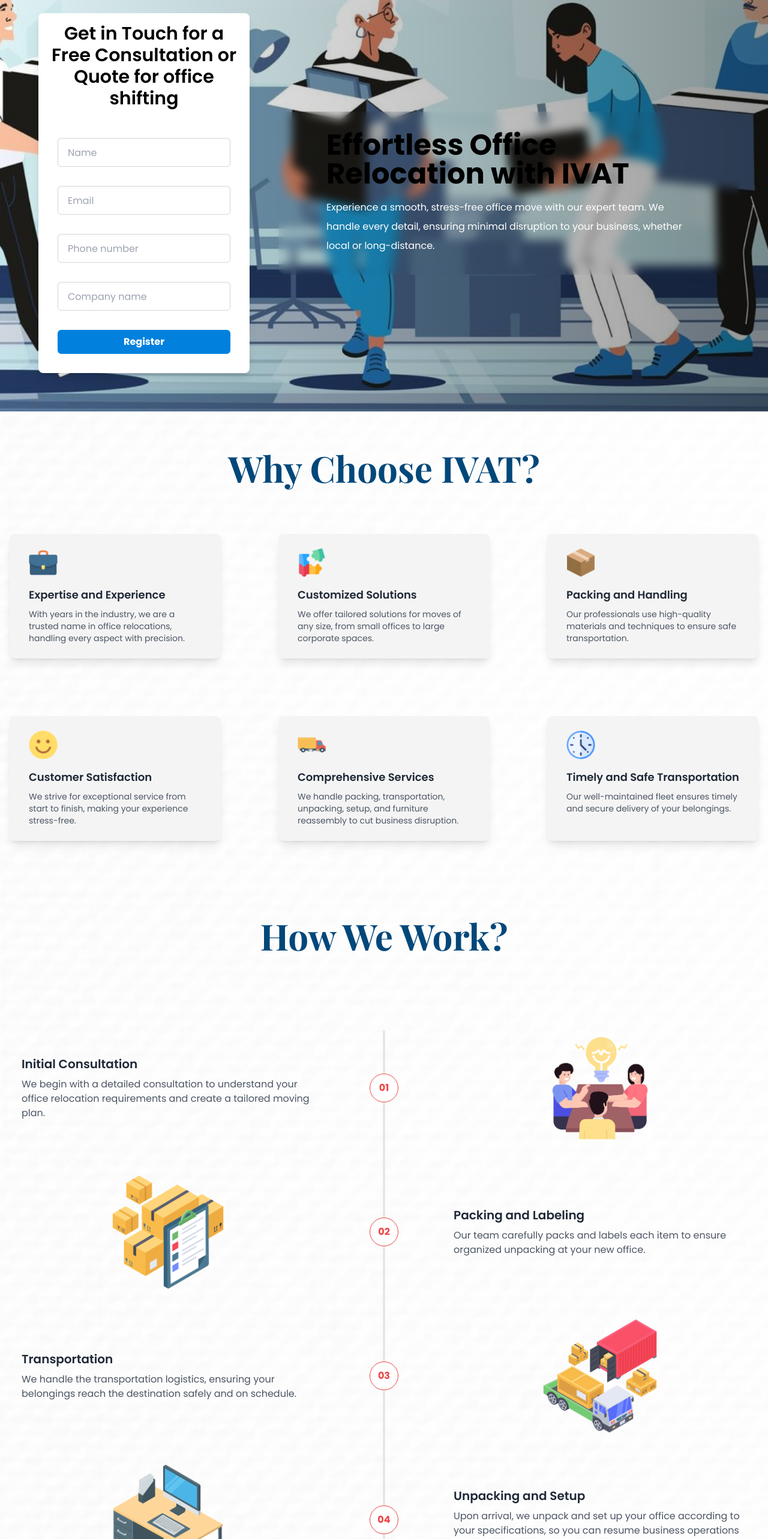
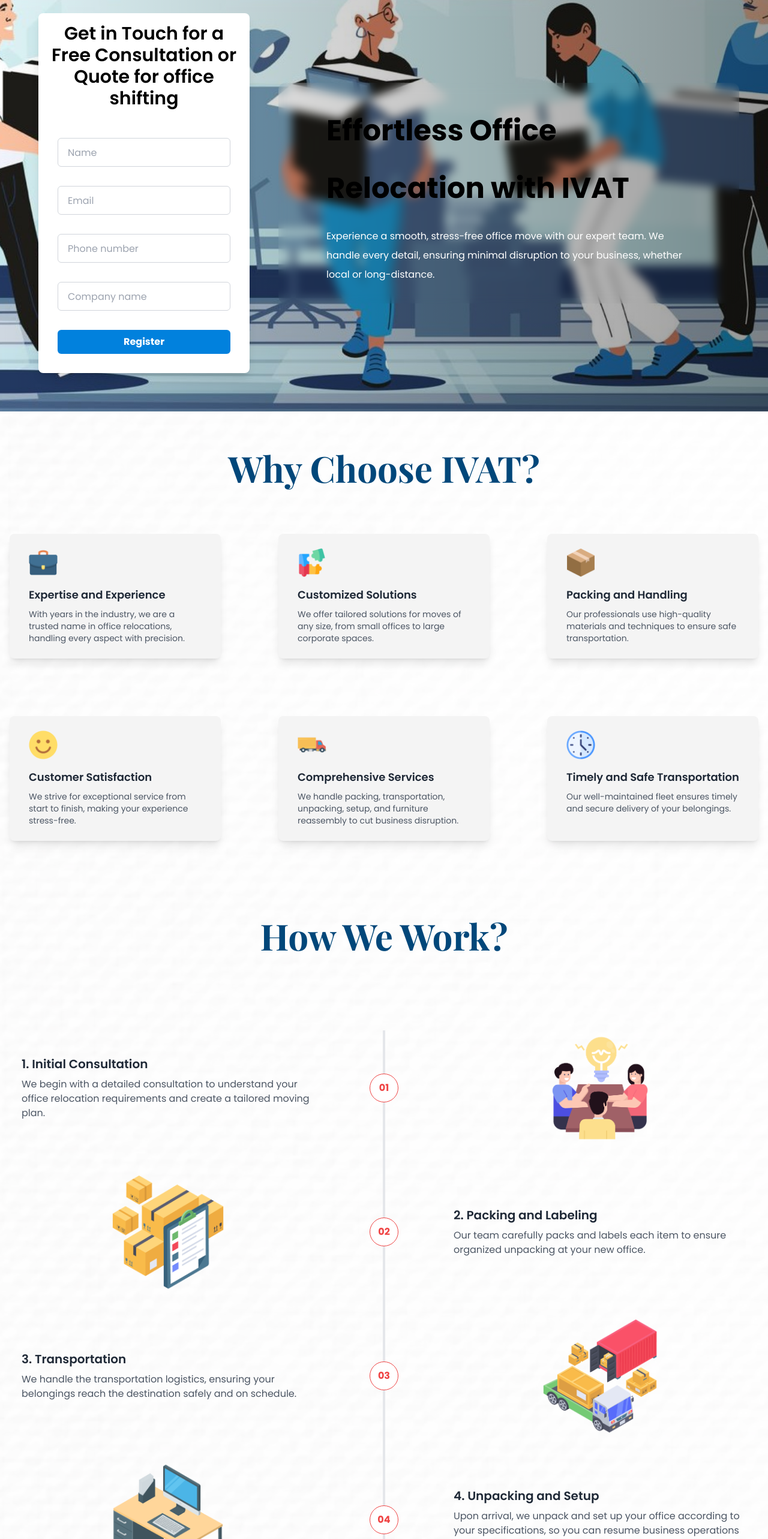
Before and after one commit to adviserxiis/Demo, a React (Vite) app: page / in a window 1280 px wide. Shown: the part 234-2800 px from the top of the page at 60% size. Built offline with nearby package versions, Linux system fonts and the light colour scheme; a web font is replaced by a local one.

Commit message:
chnaged ui in mobile

```diff
--- a/src/Components/Footer.jsx
+++ b/src/Components/Footer.jsx
@@ -68,7 +68,7 @@
                 <span className="mr-2"><FiMail /></span> info@ivatpackersandmovers.com
               </a>
             </p>
-            <p className="text-center lg:text-left flex mb-4 md:mb-6"><span className="mr-2"><FiSend /></span>
+            <p className=" text-center lg:text-left flex mb-4 md:mb-6"><span className="mr-2"><FiSend /></span>
               T-230, New Palam Vihar Ph-2, Blinkit warehouse, 40 ft road,
               <br /> near dawarka express way, Gurugram, Haryana-122017
             </p>
--- a/src/Components/Home.jsx
+++ b/src/Components/Home.jsx
@@ -98,8 +98,8 @@
       <div className="container mx-auto relative z-10 px-4 py-16 md:mt-[80px]">
         <div className="grid grid-cols-1 md:grid-cols-2 md:flex md:flex-row-reverse md:justify-between gap-4 items-center">
           {/* Left Section: Text */}
-          <div className="text-left max-w-3xl  backdrop-blur-custom rounded-xl md:p-8 md:m-8 lg:px-20">
-            <p className="text-4xl md:text-5xl font-bold text-black mb-4 leading-loose ">
+          <div className="text-left max-w-3xl  backdrop-blur-custom rounded-xl p-4 md:p-8 md:m-8 lg:px-20">
+            <p className="text-4xl md:text-5xl font-bold text-black mb-4 md:leading-loose ">
               Effortless Office Relocation with IVAT
             </p>
             <p className="text-white text-md leading-loose">
--- a/src/Components/HowWeWork.jsx
+++ b/src/Components/HowWeWork.jsx
@@ -9,35 +9,35 @@
 const steps = [
   {
     id: '01',
-    title: 'Initial Consultation',
+    title: '1. Initial Consultation',
     description: 'We begin with a detailed consultation to understand your office relocation requirements and create a tailored moving plan.',
     image: step1,
     reverse: false, // Image on the right
   },
   {
     id: '02',
-    title: 'Packing and Labeling',
+    title: '2. Packing and Labeling',
     description: 'Our team carefully packs and labels each item to ensure organized unpacking at your new office.',
     image: step2,
     reverse: true, // Image on the left
   },
   {
     id: '03',
-    title: 'Transportation',
+    title: '3. Transportation',
     description: 'We handle the transportation logistics, ensuring your belongings reach the destination safely and on schedule.',
     image: step3,
     reverse: false, // Image on the right
   },
   {
     id: '04',
-    title: 'Unpacking and Setup',
+    title: '4. Unpacking and Setup',
     description: 'Upon arrival, we unpack and set up your office according to your specifications, so you can resume business operations swiftly.',
     image: step4,
     reverse: true, // Image on the left
   },
   {
     id: '05',
-    title: 'Post-Move Support',
+    title: '5. Post-Move Support',
     description: 'Our support doesn’t end with delivery. We assist with unpacking, organizing, and settling in to ensure your office is running smoothly.',
     image:step5,
     reverse: false, // Image on the right
```
